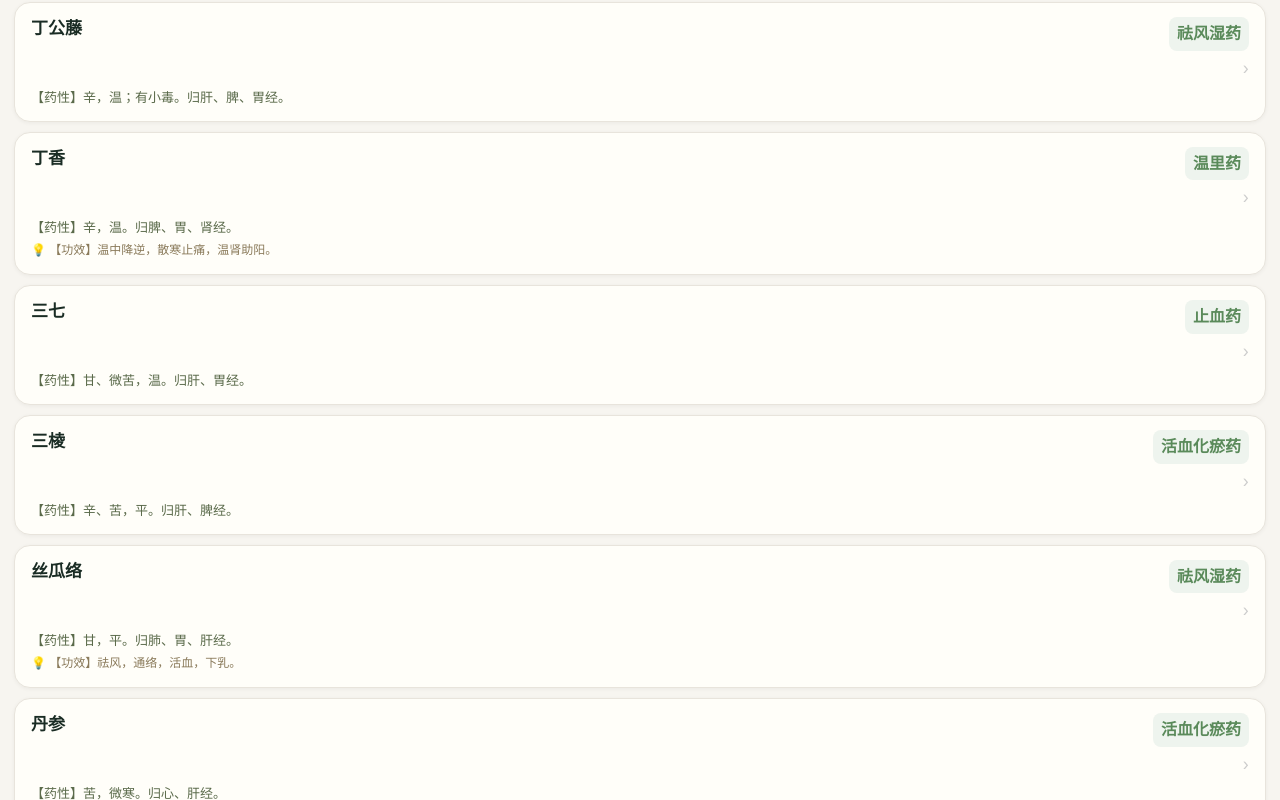
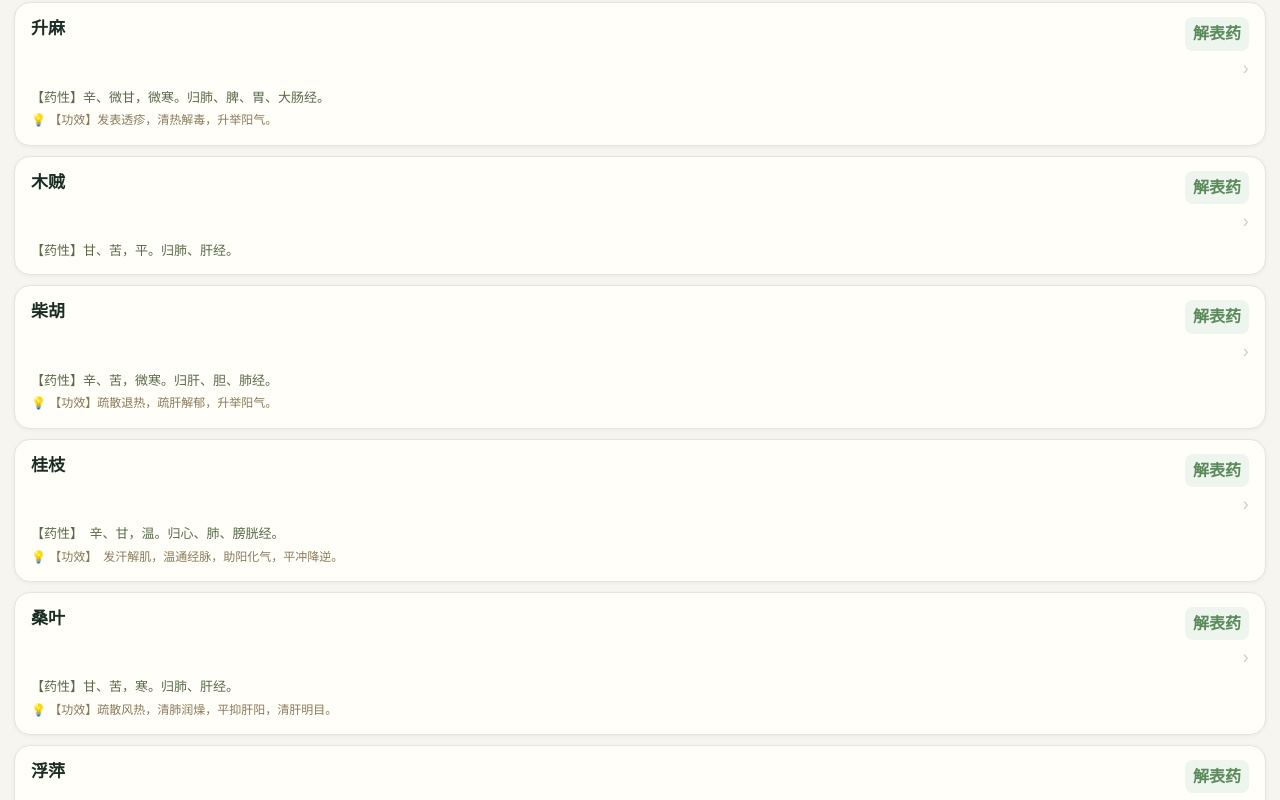
Before and after one commit to realtcmweb/tcm-knowledge-base, a Next.js app: page /en/herbs in a window 1280 px wide. Shown: the part 1620-2420 px from the top of the page. Built offline with nearby package versions, Linux system fonts and the light colour scheme.

Commit message:
fix: 中藥大全預設選中解表藥，避免進入直接列出所有中藥

```diff
--- a/app/[locale]/herbs/page.tsx
+++ b/app/[locale]/herbs/page.tsx
@@ -65,7 +65,7 @@ export default function HerbsPage() {
   const [herbs, setHerbs] = useState<Herb[]>([])
   const [loading, setLoading] = useState(true)
   const [search, setSearch] = useState('')
-  const [selectedCat, setSelectedCat] = useState('')
+  const [selectedCat, setSelectedCat] = useState('解表药')
   const [selectedHerb, setSelectedHerb] = useState<Herb | null>(null)
   const [showMenu, setShowMenu] = useState(false)
   const [herbView, setHerbView] = useState<'home' | 'list'>('home')
```
